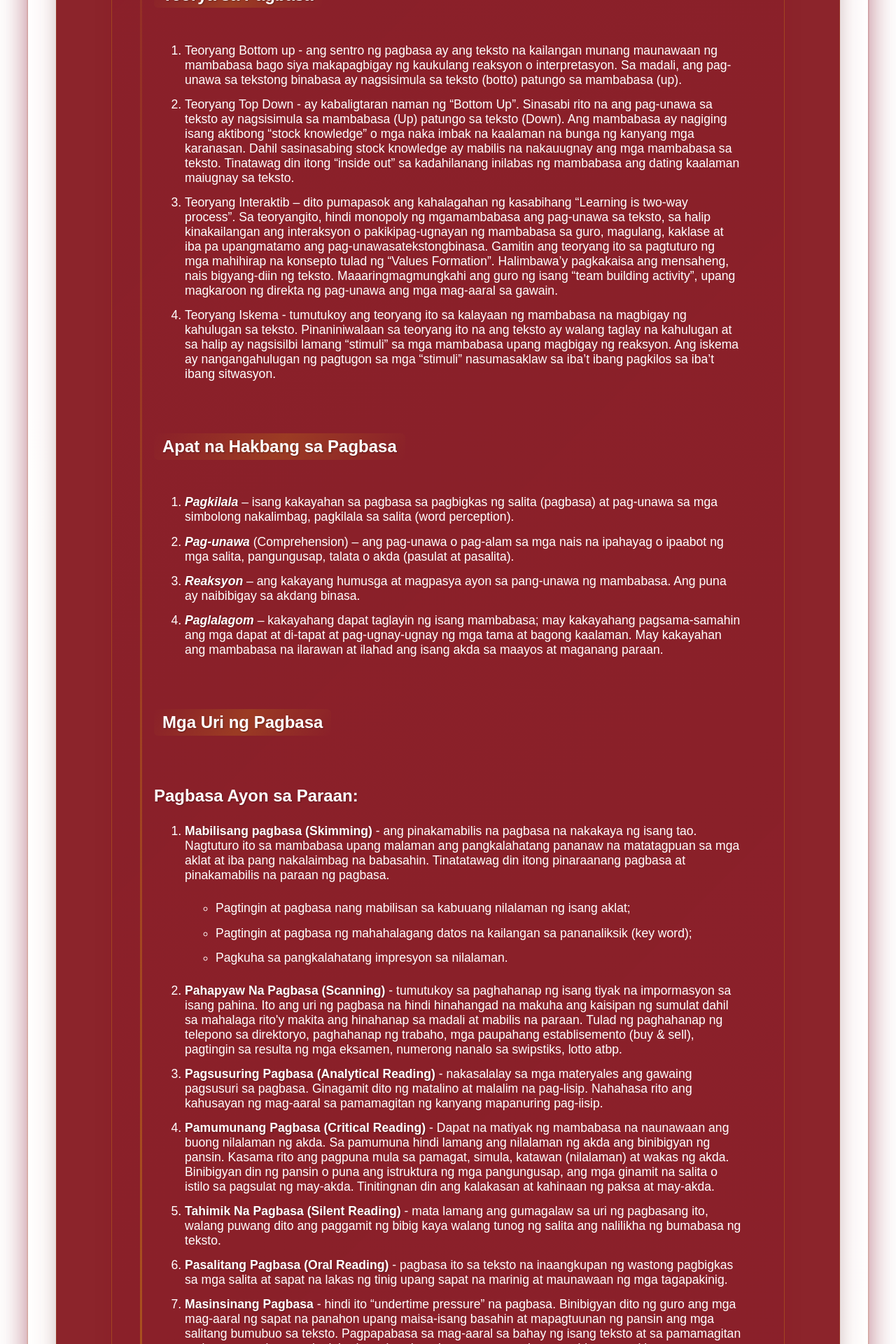
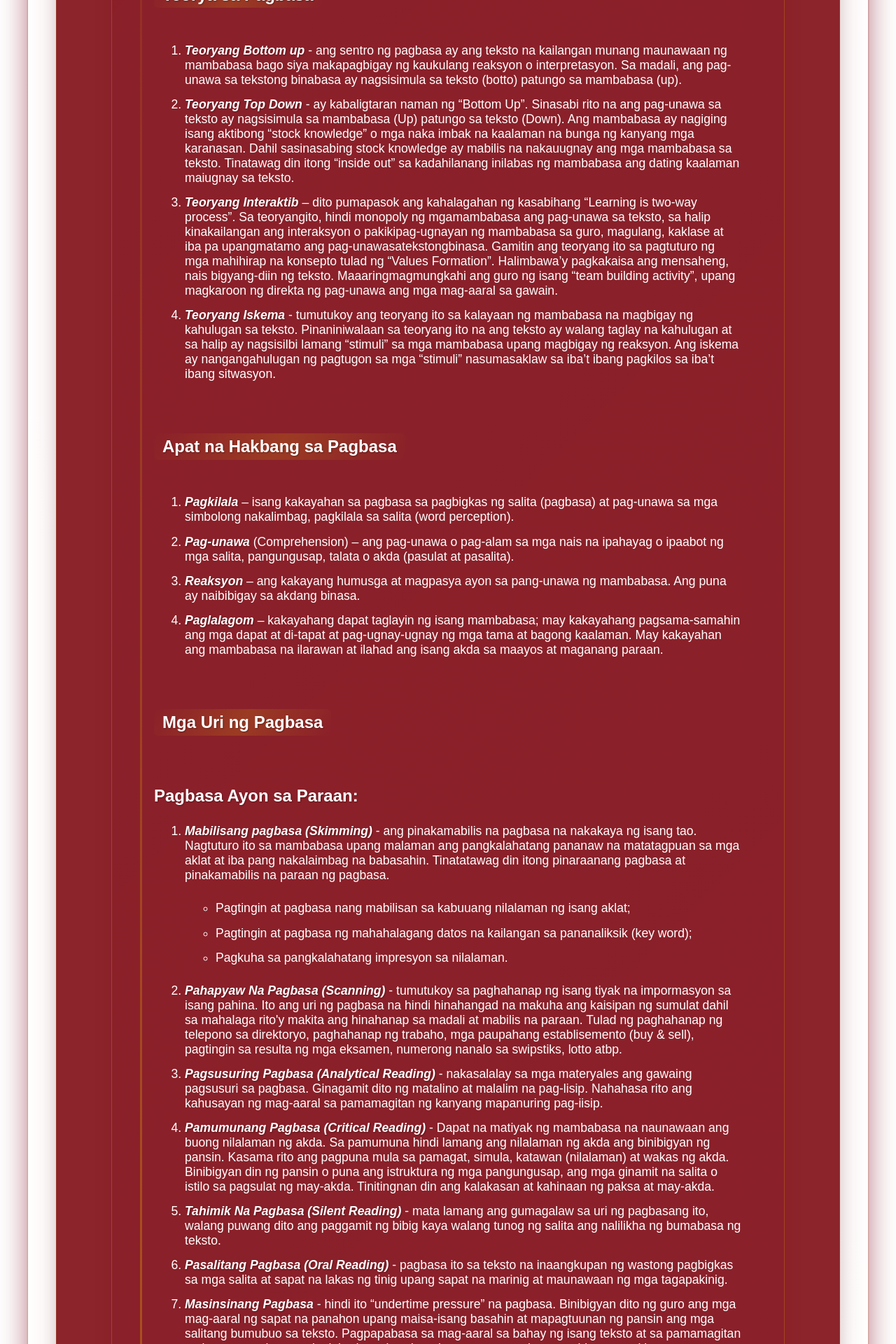
Before and after one commit to kolay404/cams-web, a React (Create React App) app: page /pagbasa in a window 1280 px wide. Shown: the part 1680-3600 px from the top of the page at 70% size. Built offline with nearby package versions, Linux system fonts and the light colour scheme.

Commit message:
polishing part 2

```diff
--- a/src/pages/Pagbasa.js
+++ b/src/pages/Pagbasa.js
@@ -29,10 +29,10 @@ const Module1Content = () => (
 
         <h2>Teorya sa Pagbasa</h2>
         <ol type="1">
-          <li>Teoryang Bottom up - ang sentro ng pagbasa ay ang teksto na kailangan munang maunawaan ng mambabasa bago siya makapagbigay ng kaukulang reaksyon o interpretasyon. Sa madali, ang pag-unawa sa tekstong binabasa ay nagsisimula sa teksto (botto) patungo sa mambabasa (up). </li>
-          <li>Teoryang Top Down - ay kabaligtaran naman ng “Bottom Up”. Sinasabi rito na ang pag-unawa sa teksto ay nagsisimula sa mambabasa (Up) patungo sa teksto (Down). Ang mambabasa ay nagiging isang aktibong “stock knowledge” o mga naka imbak na kaalaman na bunga ng kanyang mga karanasan. Dahil sasinasabing stock knowledge ay mabilis na nakauugnay ang mga mambabasa sa teksto. Tinatawag din itong “inside out” sa kadahilanang inilabas ng mambabasa ang dating kaalaman maiugnay sa teksto.</li>
-          <li>Teoryang Interaktib – dito pumapasok ang kahalagahan ng kasabihang “Learning is two-way process”. Sa teoryangito, hindi monopoly ng mgamambabasa ang pag-unawa sa teksto, sa halip kinakailangan ang interaksyon o pakikipag-ugnayan ng mambabasa sa guro, magulang, kaklase at iba pa upangmatamo ang pag-unawasatekstongbinasa. Gamitin ang teoryang ito sa pagtuturo ng mga mahihirap na konsepto tulad ng “Values Formation”. Halimbawa’y pagkakaisa ang mensaheng, nais bigyang-diin ng teksto. Maaaringmagmungkahi ang guro ng isang “team building activity”, upang magkaroon ng direkta ng pag-unawa ang mga mag-aaral sa gawain.</li>
-          <li>Teoryang Iskema - tumutukoy ang teoryang ito sa kalayaan ng mambabasa na magbigay ng kahulugan sa teksto. Pinaniniwalaan sa teoryang ito na ang teksto ay walang taglay na kahulugan at sa halip ay nagsisilbi lamang “stimuli” sa mga mambabasa upang magbigay ng reaksyon. Ang iskema ay nangangahulugan ng pagtugon sa mga “stimuli” nasumasaklaw sa iba’t ibang pagkilos sa iba’t ibang sitwasyon.</li>
+          <li><i>Teoryang Bottom up</i> - ang sentro ng pagbasa ay ang teksto na kailangan munang maunawaan ng mambabasa bago siya makapagbigay ng kaukulang reaksyon o interpretasyon. Sa madali, ang pag-unawa sa tekstong binabasa ay nagsisimula sa teksto (botto) patungo sa mambabasa (up). </li>
+          <li><i>Teoryang Top Down</i> - ay kabaligtaran naman ng “Bottom Up”. Sinasabi rito na ang pag-unawa sa teksto ay nagsisimula sa mambabasa (Up) patungo sa teksto (Down). Ang mambabasa ay nagiging isang aktibong “stock knowledge” o mga naka imbak na kaalaman na bunga ng kanyang mga karanasan. Dahil sasinasabing stock knowledge ay mabilis na nakauugnay ang mga mambabasa sa teksto. Tinatawag din itong “inside out” sa kadahilanang inilabas ng mambabasa ang dating kaalaman maiugnay sa teksto.</li>
+          <li><i>Teoryang Interaktib</i> – dito pumapasok ang kahalagahan ng kasabihang “Learning is two-way process”. Sa teoryangito, hindi monopoly ng mgamambabasa ang pag-unawa sa teksto, sa halip kinakailangan ang interaksyon o pakikipag-ugnayan ng mambabasa sa guro, magulang, kaklase at iba pa upangmatamo ang pag-unawasatekstongbinasa. Gamitin ang teoryang ito sa pagtuturo ng mga mahihirap na konsepto tulad ng “Values Formation”. Halimbawa’y pagkakaisa ang mensaheng, nais bigyang-diin ng teksto. Maaaringmagmungkahi ang guro ng isang “team building activity”, upang magkaroon ng direkta ng pag-unawa ang mga mag-aaral sa gawain.</li>
+          <li><i>Teoryang Iskema</i> - tumutukoy ang teoryang ito sa kalayaan ng mambabasa na magbigay ng kahulugan sa teksto. Pinaniniwalaan sa teoryang ito na ang teksto ay walang taglay na kahulugan at sa halip ay nagsisilbi lamang “stimuli” sa mga mambabasa upang magbigay ng reaksyon. Ang iskema ay nangangahulugan ng pagtugon sa mga “stimuli” nasumasaklaw sa iba’t ibang pagkilos sa iba’t ibang sitwasyon.</li>
         </ol>
 
         <h2>Apat na Hakbang sa Pagbasa</h2>
@@ -46,19 +46,19 @@ const Module1Content = () => (
         <h2>Mga Uri ng Pagbasa</h2>
         <h3>Pagbasa Ayon sa Paraan:</h3>
         <ol>
-          <li><b>Mabilisang pagbasa (Skimming)</b> - ang pinakamabilis na pagbasa na nakakaya ng isang tao. Nagtuturo ito sa mambabasa upang malaman ang pangkalahatang pananaw na matatagpuan sa mga aklat at iba pang nakalaimbag na babasahin. Tinatatawag din itong pinaraanang pagbasa at pinakamabilis na paraan ng pagbasa.
+          <li><b><i>Mabilisang pagbasa (Skimming)</i></b> - ang pinakamabilis na pagbasa na nakakaya ng isang tao. Nagtuturo ito sa mambabasa upang malaman ang pangkalahatang pananaw na matatagpuan sa mga aklat at iba pang nakalaimbag na babasahin. Tinatatawag din itong pinaraanang pagbasa at pinakamabilis na paraan ng pagbasa.
             <ul>
               <li>Pagtingin at pagbasa nang mabilisan sa kabuuang nilalaman ng isang aklat;</li>
               <li>Pagtingin at pagbasa ng mahahalagang datos na kailangan sa pananaliksik (key word);</li>
               <li>Pagkuha sa pangkalahatang impresyon sa nilalaman.</li>
             </ul>
           </li>
-          <li><b>Pahapyaw Na Pagbasa (Scanning)</b> - tumutukoy sa paghahanap ng isang tiyak na impormasyon sa isang pahina. Ito ang uri ng pagbasa na hindi hinahangad na makuha ang kaisipan ng sumulat dahil sa mahalaga rito'y makita ang hinahanap sa madali at mabilis na paraan. Tulad ng paghahanap ng telepono sa direktoryo, paghahanap ng trabaho, mga paupahang establisemento (buy & sell), pagtingin sa resulta ng mga eksamen, numerong nanalo sa swipstiks, lotto atbp.</li>
-          <li><b>Pagsusuring Pagbasa (Analytical Reading)</b> - nakasalalay sa mga materyales ang gawaing pagsusuri sa pagbasa. Ginagamit dito ng matalino at malalim na pag-lisip. Nahahasa rito ang kahusayan ng mag-aaral sa pamamagitan ng kanyang mapanuring pag-iisip.</li>
-          <li><b>Pamumunang Pagbasa (Critical Reading)</b> - Dapat na matiyak ng mambabasa na naunawaan ang buong nilalaman ng akda. Sa pamumuna hindi lamang ang nilalaman ng akda ang binibigyan ng pansin. Kasama rito ang pagpuna mula sa pamagat, simula, katawan (nilalaman) at wakas ng akda. Binibigyan din ng pansin o puna ang istruktura ng mga pangungusap, ang mga ginamit na salita o istilo sa pagsulat ng may-akda. Tinitingnan din ang kalakasan at kahinaan ng paksa at may-akda.</li>
-          <li><b>Tahimik Na Pagbasa (Silent Reading)</b> - mata lamang ang gumagalaw sa uri ng pagbasang ito, walang puwang dito ang paggamit ng bibig kaya walang tunog ng salita ang nalilikha ng bumabasa ng teksto.</li>
-          <li><b>Pasalitang Pagbasa (Oral Reading)</b> - pagbasa ito sa teksto na inaangkupan ng wastong pagbigkas sa mga salita at sapat na lakas ng tinig upang sapat na marinig at maunawaan ng mga tagapakinig.</li>
-          <li><b>Masinsinang Pagbasa</b> - hindi ito “undertime pressure” na pagbasa. Binibigyan dito ng guro ang mga mag-aaral ng sapat na panahon upang maisa-isang basahin at mapagtuunan ng pansin ang mga salitang bumubuo sa teksto. Pagpapabasa sa mag-aaral sa bahay ng isang teksto at sa pamamagitan ng kanyang nabasa ay ipalahad ang buod, aral at pananaw sa kanyang binasang aklat. Madadagdagan ang kanyang kaalaman sa pamamagitan ng ganitong pamamaraan.</li>
+          <li><b><i>Pahapyaw Na Pagbasa (Scanning)</i></b> - tumutukoy sa paghahanap ng isang tiyak na impormasyon sa isang pahina. Ito ang uri ng pagbasa na hindi hinahangad na makuha ang kaisipan ng sumulat dahil sa mahalaga rito'y makita ang hinahanap sa madali at mabilis na paraan. Tulad ng paghahanap ng telepono sa direktoryo, paghahanap ng trabaho, mga paupahang establisemento (buy & sell), pagtingin sa resulta ng mga eksamen, numerong nanalo sa swipstiks, lotto atbp.</li>
+          <li><b><i>Pagsusuring Pagbasa (Analytical Reading)</i></b> - nakasalalay sa mga materyales ang gawaing pagsusuri sa pagbasa. Ginagamit dito ng matalino at malalim na pag-lisip. Nahahasa rito ang kahusayan ng mag-aaral sa pamamagitan ng kanyang mapanuring pag-iisip.</li>
+          <li><b><i>Pamumunang Pagbasa (Critical Reading)</i></b> - Dapat na matiyak ng mambabasa na naunawaan ang buong nilalaman ng akda. Sa pamumuna hindi lamang ang nilalaman ng akda ang binibigyan ng pansin. Kasama rito ang pagpuna mula sa pamagat, simula, katawan (nilalaman) at wakas ng akda. Binibigyan din ng pansin o puna ang istruktura ng mga pangungusap, ang mga ginamit na salita o istilo sa pagsulat ng may-akda. Tinitingnan din ang kalakasan at kahinaan ng paksa at may-akda.</li>
+          <li><b><i>Tahimik Na Pagbasa (Silent Reading)</i></b> - mata lamang ang gumagalaw sa uri ng pagbasang ito, walang puwang dito ang paggamit ng bibig kaya walang tunog ng salita ang nalilikha ng bumabasa ng teksto.</li>
+          <li><b><i>Pasalitang Pagbasa (Oral Reading)</i></b> - pagbasa ito sa teksto na inaangkupan ng wastong pagbigkas sa mga salita at sapat na lakas ng tinig upang sapat na marinig at maunawaan ng mga tagapakinig.</li>
+          <li><b><i>Masinsinang Pagbasa</i></b> - hindi ito “undertime pressure” na pagbasa. Binibigyan dito ng guro ang mga mag-aaral ng sapat na panahon upang maisa-isang basahin at mapagtuunan ng pansin ang mga salitang bumubuo sa teksto. Pagpapabasa sa mag-aaral sa bahay ng isang teksto at sa pamamagitan ng kanyang nabasa ay ipalahad ang buod, aral at pananaw sa kanyang binasang aklat. Madadagdagan ang kanyang kaalaman sa pamamagitan ng ganitong pamamaraan.</li>
         </ol>
 
 
@@ -103,9 +103,9 @@ const Module1Content = () => (
           </ol>
             <li><b>Pagtiyak sa Damdamin, Tono, Layunin at pananaw ng Teksto</b></li>
             <ol type="i">
-              <li>Damdamin - Kung ano ang nagging saloobin ng mambabasa sa binasang teksto (saya/tuwa, lungkot, takot, galit, pagkabahala at iba pa.)</li>
-              <li>Tono - saloobin ng awtor sa paksang kanyang tinalakay masaya, malungkot, seryoso, mapagbiro, mapangutya). </li>
-              <li>Pananaw - tumutukoy sa punto de vistang ginagamit ng awtor</li>
+              <li><i>Damdamin</i> - Kung ano ang nagging saloobin ng mambabasa sa binasang teksto (saya/tuwa, lungkot, takot, galit, pagkabahala at iba pa.)</li>
+              <li><i>Tono</i> - saloobin ng awtor sa paksang kanyang tinalakay masaya, malungkot, seryoso, mapagbiro, mapangutya). </li>
+              <li><i>Pananaw</i> - tumutukoy sa punto de vistang ginagamit ng awtor</li>
                 <ul>
                   <li>Unang Panauhan - ako, ko, akin, kita, tayo, natin, atin, kami, naming at amin</li>
                   <li>Ikalawang Panauhan - ikaw, ka, mo, iyo, kayo, ninyo, at inyo</li>
@@ -121,7 +121,7 @@ const Module1Content = () => (
             <ol type="i">
               <li><i>Paghihinuha</i> (Inferencing) – tumutukoy sa kakayahang tukuyin ang isang bagay na hindi pa alam batay sa ilang clues.</li>
               <p>Clues: Pamagat ng Teksto, mga larawan sa binasang teksto </p>
-              <li><i>aghula</i> (prediksyon) – ang isang matalinong mambabasa ay nakakagawa ng halos akyureyt na hula kung ano ang susunod na mangyayari o maging ang kalabasan o wakas.</li>
+              <li><i>Paghula</i> (prediksyon) – ang isang matalinong mambabasa ay nakakagawa ng halos akyureyt na hula kung ano ang susunod na mangyayari o maging ang kalabasan o wakas.</li>
             </ol>
               <li><b>Pagsusuri kung Balido o Hindi ang Ideya</b></li>
                 <ol typeof="i">
@@ -171,31 +171,31 @@ const Module2Content = () => (
         </ul>
         <h2>3.	Sosyo-Kognitibong na Pananaw sa Pagsulat</h2>
         <ul>
-          <li>Sosyo – ito ay isang salitang tumutukoy sa lipunan ng mga tao. Samantalang ang kognitib naman ay tumutukoy sap ag-iisip.</li>
-          <li>Ang sosyo – kognitibong pananaw sa pagsulat ay isang paraan ng pagtingin sa proseso ng pagsulat.</li>
+          <li><i>Sosyo</i> – ito ay isang salitang tumutukoy sa lipunan ng mga tao. Samantalang ang kognitib naman ay tumutukoy sap ag-iisip.</li>
+          <li>Ang <i>sosyo – kognitibong</i> pananaw sa pagsulat ay isang paraan ng pagtingin sa proseso ng pagsulat.</li>
         </ul>
         <h2>4. Pagsulat bilang multidimensional na proseso</h2>
         <ul>
-          <li>Bago sumulat – binubuo ito ng pagpili ng paksa, paglika ng mga ideya at pagbuo ng mga ideya</li>
-          <li>Pagsulat – pagbuo ng draft, pagtanggap ng fidbak, pagsangguni at pagrerebisa</li>
-          <li>Paglalathala – sangkot dito ang pagdidisplay ng komposisyon o sulatin sa bulletin board o kaya’y paglilimbag o paglalathala </li>
+          <li><i>Bago sumulat</i> – binubuo ito ng pagpili ng paksa, paglika ng mga ideya at pagbuo ng mga ideya</li>
+          <li><i>Pagsulat</i> – pagbuo ng draft, pagtanggap ng fidbak, pagsangguni at pagrerebisa</li>
+          <li><i>Paglalathala</i> – sangkot dito ang pagdidisplay ng komposisyon o sulatin sa bulletin board o kaya’y paglilimbag o paglalathala </li>
         </ul>
         <h2>5. Layunin sa Pagsulat</h2>
         <ul>
-          <li>Ekspresib – personal na pagsulat upang maipahayag ang sarili</li>
-          <li>Formulari – isang mataas at istandardisadong pagsulat katulad ng kasulutan o kasunduan sa Negosyo o bisnes at iba pang transyong legal, political, at pang-ekonomiya</li>
-          <li>Imaginatibo – ginagamit upang mabigyang-ekspresyon ang mapanilikhang imahinasyon ng manunulat sa pagsulat ng mga dula, awit, tula, isksrip at iba pa</li>
-          <li>Informatib – upang magbigay ng mahahalagang inpormasyon at ebidensya</li>
-          <li>Persweysib – updang makapanghikayat, mapaniwala ang mambabasa dahil sa mga ebidensya katibayang ipinahayag</li>
+          <li><i>Ekspresib</i> – personal na pagsulat upang maipahayag ang sarili</li>
+          <li><i>Formulari</i> – isang mataas at istandardisadong pagsulat katulad ng kasulutan o kasunduan sa Negosyo o bisnes at iba pang transyong legal, political, at pang-ekonomiya</li>
+          <li><i>Imaginatibo</i> – ginagamit upang mabigyang-ekspresyon ang mapanilikhang imahinasyon ng manunulat sa pagsulat ng mga dula, awit, tula, isksrip at iba pa</li>
+          <li><i>Informatib</i> – upang magbigay ng mahahalagang inpormasyon at ebidensya</li>
+          <li><i>Persweysib</i> – updang makapanghikayat, mapaniwala ang mambabasa dahil sa mga ebidensya katibayang ipinahayag</li>
         </ul>
         <h2>6. Hakbang Pagsulat</h2>
         <ul>
-          <li>Prewriting / Gawain Bago Sumulat – ginagawa rito ang pagpili ng paksang isusulat at ang pangangalap ng mga datos o impormasyong kailangan sa pagsulat.</li>
-          <li>Actual writing – dito isinasagawa ang aktwal na pagsulat. Nakapaloob dito ang pagsulat ng burador o draft.</li>
-          <li>Rewriting – dito nagaganap ang pag-eedit at pagrerebisa ng draft batay sa wastong grammar, bokabulari at pagkakasunod-sunod ng mga ideya o lohika.</li>
+          <li><i>Prewriting / Gawain Bago Sumulat</i> – ginagawa rito ang pagpili ng paksang isusulat at ang pangangalap ng mga datos o impormasyong kailangan sa pagsulat.</li>
+          <li><i>Actual writing</i> – dito isinasagawa ang aktwal na pagsulat. Nakapaloob dito ang pagsulat ng burador o draft.</li>
+          <li><i>Rewriting</i> – dito nagaganap ang pag-eedit at pagrerebisa ng draft batay sa wastong grammar, bokabulari at pagkakasunod-sunod ng mga ideya o lohika.</li>
         </ul>
         <h2>7. Mga Kasanayan sa Akademikong Pagsulat / Pagbuo ng konseptong papel</h2>
-        <p>KONSEPTONG PAPEL</p>
+        <p><i>KONSEPTONG PAPEL</i></p>
         <ul>
           <li>Ay inihahanda upang magpaliwanag, magbigay linaw at bigyang-kahulugan ang isang konsepto, ideya o pormula sa isang malinaw na paraan.</li>
           <li>Binabanggit nito ang kahalagahan, katangian at kaugnayan ng isang bagay (abstrak o konkreto man) sa paraang madaling maunawaan.</li>
--- a/src/pages/Sining.js
+++ b/src/pages/Sining.js
@@ -250,7 +250,7 @@ const Aralin6Content = () => (
               https://www.slideshare.net/EmmanuelAlimpolos/mga-kasanayan-sa-akademikong-pagbasa-55453099
             </a>
             <li>Roselle Abuel</li>
-            <li>Ang Masining Na Pagbigkas: webbsite
+            <li>Ang Masining Na Pagbigkas: website
             <a
               href="https://www.slideshare.net/EmmanuelAlimpolos/mga-kasanayan-sa-akademikong-pagbasa-55453099"
               target="_blank"
```
